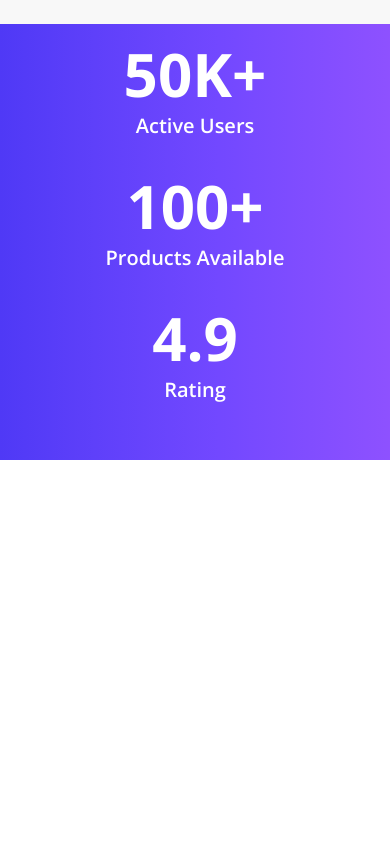
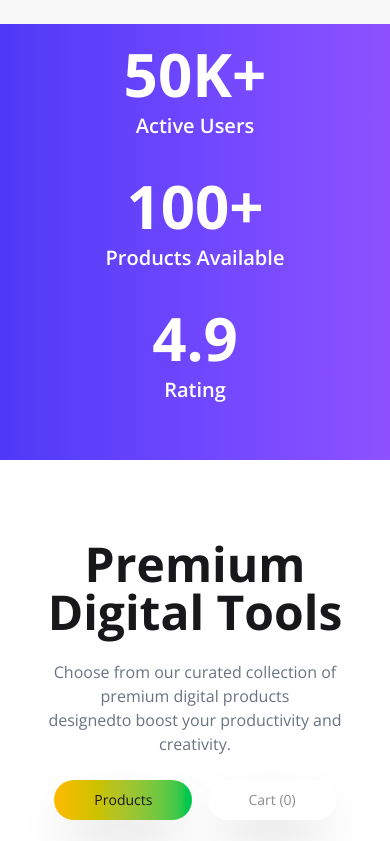
Before and after one commit to halimaashu/AI-fair, a React (Vite) app: page / in a window 390 px wide. Shown: the part 1156-1997 px from the top of the page. Before the commit the page ends 1616 px from the top, so only its background shows below. Built offline with nearby package versions, Linux system fonts and the light colour scheme.

Commit message:
addedd main section with responsive

```diff
--- a/src/App.jsx
+++ b/src/App.jsx
@@ -43,6 +43,9 @@ const toolsDta=tools();
     <NavBar card={card}></NavBar>
     <Banner></Banner>
     <News></News>
+    <Suspense fallback={<div className='flex justify-center items-center py-20'><span className="loading loading-spinner text-success"></span></div>}>
+      <Main toolsDta={toolsDta} card={card} setCard={setCard}></Main>
+    </Suspense>
 
     </>
   )
```
